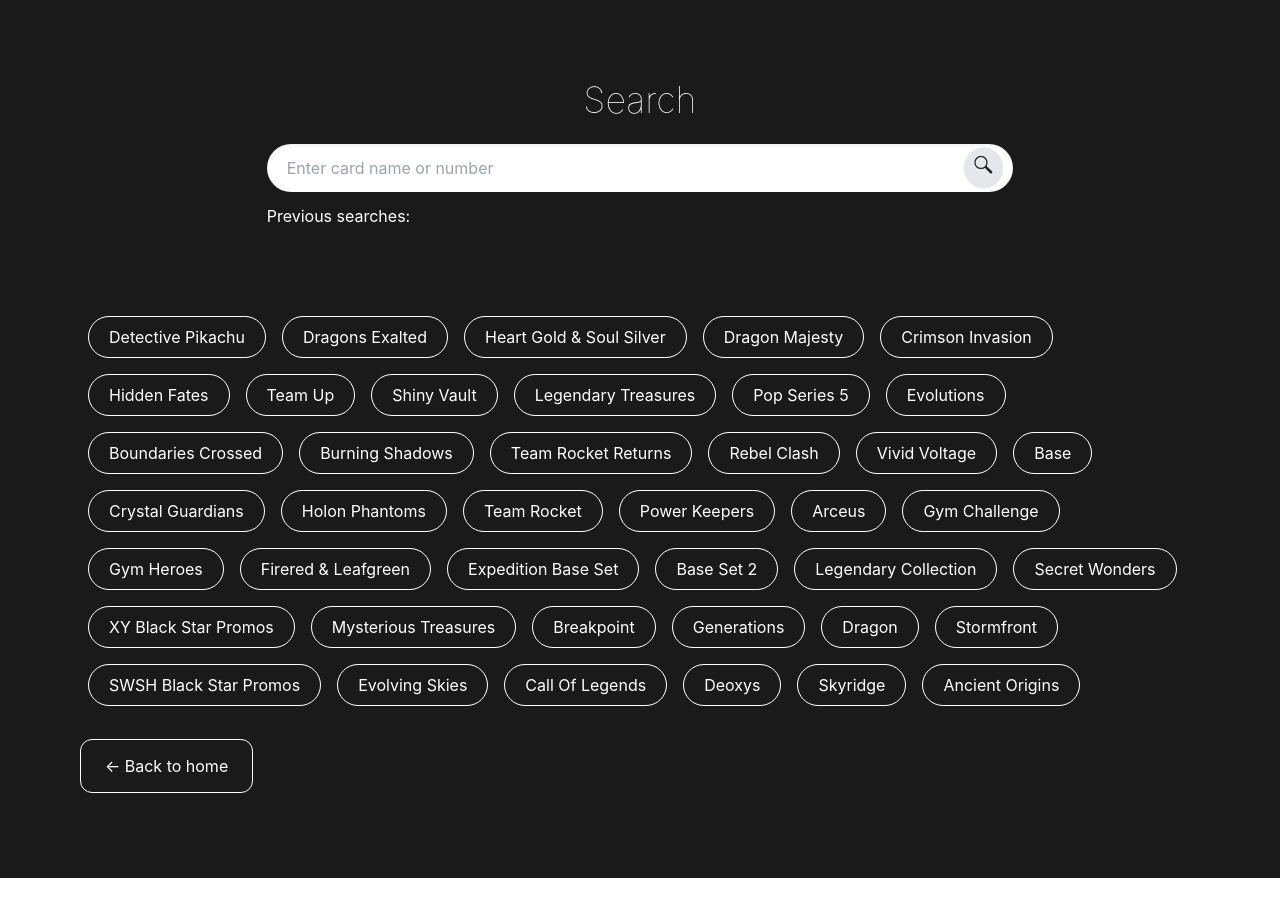
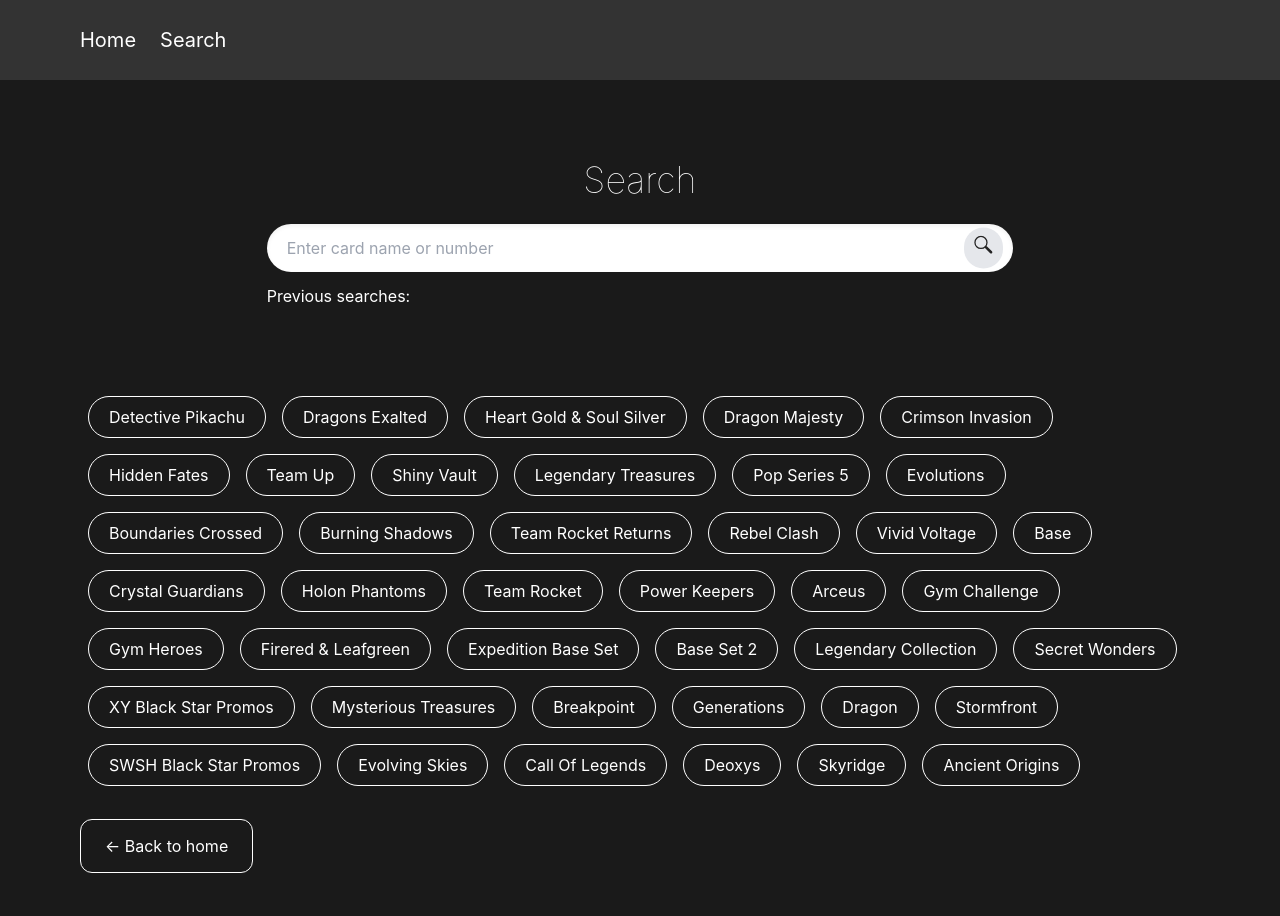
Before and after one commit to jleomorris/poke-price, a Next.js app: page /search in a window 1280 px wide. Shown: the top 916 px of the page. Before the commit the page ends 878 px from the top, so only its background shows below. Built offline with nearby package versions, Linux system fonts and the light colour scheme.

Commit message:
Add Nav component

```diff
--- /dev/null
+++ b/components/Nav/index.tsx
@@ -0,0 +1,23 @@
+import PageContainer from '../PageContainer';
+import Link from 'next/link';
+
+const Nav = () => {
+  return (
+    <div className='nav px-20 w-screen h-20 flex justify-start items-center bg-black bg-opacity-80'>
+      <ul className='text-white text-xl w-1/3 flex justify-start space-x-6'>
+        <li>
+          <Link href='/'>
+            <a>Home</a>
+          </Link>
+        </li>
+        <li>
+          <Link href='/search'>
+            <a>Search</a>
+          </Link>
+        </li>
+      </ul>
+    </div>
+  );
+};
+
+export default Nav;
--- a/pages/_app.tsx
+++ b/pages/_app.tsx
@@ -2,11 +2,16 @@ import type { AppProps } from 'next/app';
 import { Provider } from 'react-redux';
 import { store } from '../app/store';
 import '../styles/globals.css';
+// Components
+import Nav from '../components/Nav';
 
 function MyApp({ Component, pageProps }: AppProps) {
   return (
     <Provider store={store}>
-      <Component {...pageProps} />
+      <div className='overflow-hidden'>
+        <Nav />
+        <Component {...pageProps} />
+      </div>
     </Provider>
   );
 }
```
